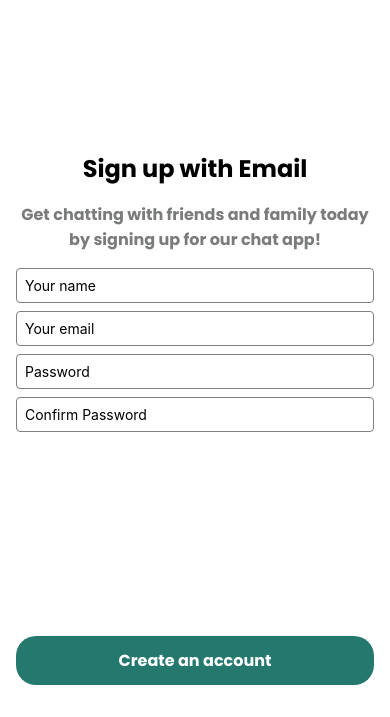
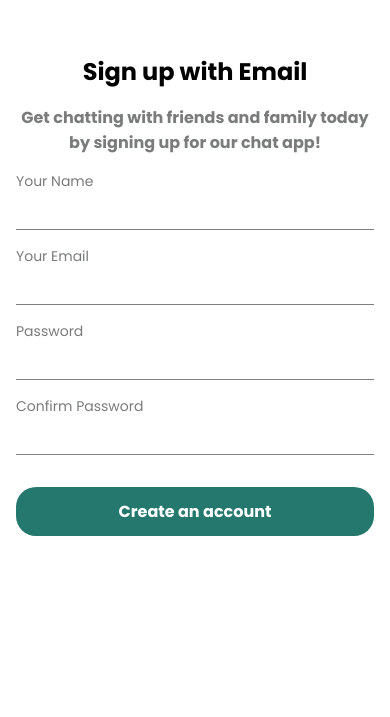
Before and after one commit to PhilaNgcamu/chat-app, a React Native app: screen / in a window 390 px wide. Shown: the part 127-844 px from the top of the page. Built offline with nearby package versions, Linux system fonts and the light colour scheme.

Commit message:
User Signup

```diff
--- a/components/onboarding/UserSignup.js
+++ b/components/onboarding/UserSignup.js
@@ -1,26 +1,32 @@
 import React, { useState } from "react";
 import {
-  Button,
-  Pressable,
   StyleSheet,
   Text,
   TextInput,
   TouchableOpacity,
   View,
 } from "react-native";
-
 import { useFonts } from "expo-font";
 
-//User registration and authentication
-
+// User registration and authentication
 const UserSignup = ({ navigation }) => {
+  const [name, setName] = useState("");
   const [email, setEmail] = useState("");
   const [password, setPassword] = useState("");
+  const [confirmPassword, setConfirmPassword] = useState("");
 
-  const [fontsLoaded, fontError] = useFonts({
+  const [fontsLoaded] = useFonts({
     "Poppins-Bold": require("../../assets/fonts/Poppins-Bold.ttf"),
     "Poppins-Regular": require("../../assets/fonts/Poppins-Regular.ttf"),
   });
+
+  if (!fontsLoaded) {
+    return (
+      <View>
+        <Text>Loading...</Text>
+      </View>
+    );
+  }
 
   return (
     <View style={styles.container}>
@@ -31,35 +37,45 @@ const UserSignup = ({ navigation }) => {
         app!
       </Text>
 
+      <View style={styles.inputContainer}>
+        <Text style={styles.label}>Your Name</Text>
         <TextInput
           style={styles.input}
-        placeholder="Your name"
+          value={name}
+          onChangeText={setName}
+          keyboardType="default"
+        />
+      </View>
+
+      <View style={styles.inputContainer}>
+        <Text style={styles.label}>Your Email</Text>
+        <TextInput
+          style={styles.input}
           value={email}
           onChangeText={setEmail}
           keyboardType="email-address"
         />
+      </View>
 
+      <View style={styles.inputContainer}>
+        <Text style={styles.label}>Password</Text>
         <TextInput
           style={styles.input}
-        placeholder="Your email"
-        value={email}
-        onChangeText={setEmail}
-        keyboardType="email-address"
-      />
-      <TextInput
-        style={styles.input}
-        placeholder="Password"
           value={password}
           onChangeText={setPassword}
           secureTextEntry
         />
+      </View>
+
+      <View style={styles.inputContainer}>
+        <Text style={styles.label}>Confirm Password</Text>
         <TextInput
           style={styles.input}
-        placeholder="Confirm Password"
-        value={password}
-        onChangeText={setPassword}
+          value={confirmPassword}
+          onChangeText={setConfirmPassword}
           secureTextEntry
         />
+      </View>
 
       <TouchableOpacity style={styles.button}>
         <Text style={styles.buttonText}>Create an account</Text>
@@ -87,12 +103,21 @@ const styles = StyleSheet.create({
     fontSize: 16,
     marginBottom: 16,
   },
+  inputContainer: {
+    marginBottom: 16,
+  },
+  label: {
+    fontFamily: "Poppins-Regular",
+    fontSize: 14,
+    color: "#797C7B",
+    marginBottom: 4,
+  },
   input: {
-    borderWidth: 1,
-    borderColor: "gray",
-    padding: 8,
-    marginBottom: 8,
-    borderRadius: 4,
+    borderBottomWidth: 1,
+    borderBottomColor: "gray",
+    paddingBottom: 8,
+    fontFamily: "Poppins-Regular",
+    fontSize: 16,
   },
   buttonText: {
     fontFamily: "Poppins-Bold",
@@ -101,13 +126,10 @@ const styles = StyleSheet.create({
     color: "#FFFFFF",
   },
   button: {
-    position: "absolute",
-    bottom: 32,
-    left: 16,
-    right: 16,
     backgroundColor: "#24786D",
     padding: 12,
     borderRadius: 20,
+    marginTop: 16,
   },
   error: {
     color: "red",
```
Lines whose indentation alone changed are shown as unchanged.
